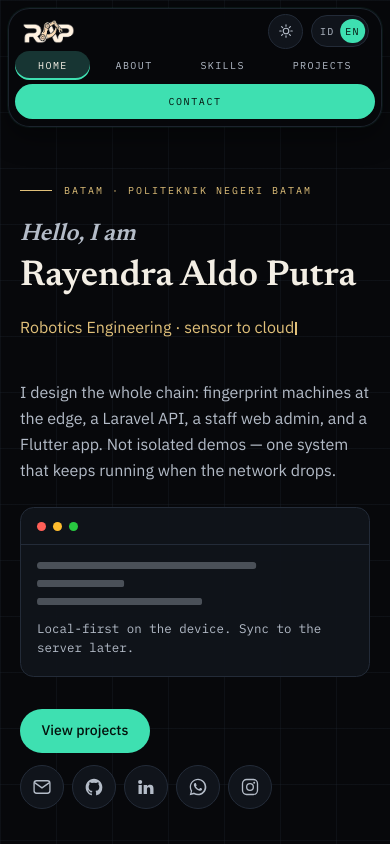
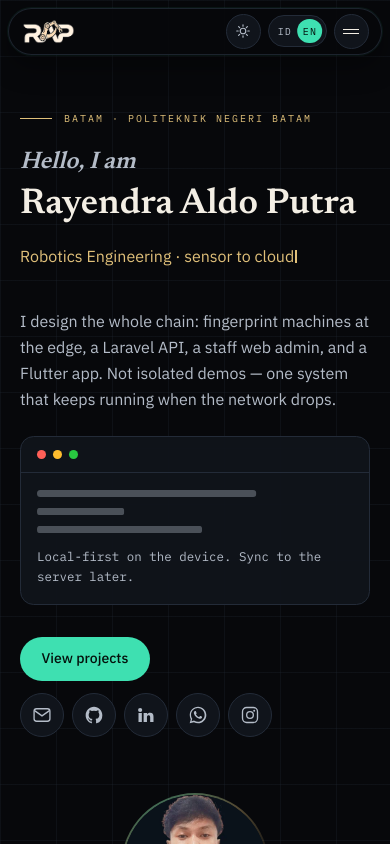
Before and after one commit to raldoputradev/raldoputradev.github.io, a Next.js app: page /en/ in a window 390 px wide. Shown: the top 844 px of the page. Built offline with nearby package versions, Linux system fonts and the light colour scheme.

Commit message:
Restore the hamburger menu and keep its highlight in sync while the page scrolls.

```diff
--- a/app/globals.css
+++ b/app/globals.css
@@ -226,16 +226,13 @@ body {
   padding: 0 10px;
 }
 
-.site-nav-shell {
-  max-width: 72rem;
-  margin: 0 auto;
-}
-
 .site-nav-bar {
   display: grid;
   grid-template-columns: auto 1fr auto;
   align-items: center;
   gap: 0.85rem;
+  max-width: 72rem;
+  margin: 0 auto;
   padding: 0.4rem 0.45rem 0.4rem 0.65rem;
   border: 1px solid color-mix(in srgb, var(--line) 78%, transparent);
   border-radius: 999px;
@@ -249,6 +246,11 @@ body {
   .site-nav-bar {
     backdrop-filter: blur(16px);
   }
+}
+
+.site-nav-bar.is-open {
+  border-bottom-left-radius: 1.35rem;
+  border-bottom-right-radius: 1.35rem;
 }
 
 .site-nav-brand {
@@ -294,7 +296,8 @@ body {
   gap: 0.45rem;
 }
 
-.site-nav .theme-toggle {
+.site-nav .theme-toggle,
+.site-nav-menu {
   width: 2.35rem;
   height: 2.35rem;
 }
@@ -333,25 +336,40 @@ body {
     0 8px 18px color-mix(in srgb, var(--accent) 32%, transparent);
 }
 
+.site-nav-menu {
+  display: inline-flex;
+  flex-direction: column;
+  align-items: center;
+  justify-content: center;
+  gap: 0.22rem;
+  border: 1px solid var(--line);
+  border-radius: 999px;
+  color: var(--text);
+  background: var(--bg-raise);
+}
+
 .site-nav-drawer {
   display: flex;
-  flex-wrap: wrap;
-  align-items: center;
-  justify-content: center;
-  gap: 0.15rem;
-  padding: 0 0.4rem 0.45rem;
+  flex-direction: column;
+  gap: 0.2rem;
+  max-width: 72rem;
+  margin: 8px auto 0;
+  padding: 0.55rem;
+  border: 1px solid color-mix(in srgb, var(--line) 78%, transparent);
+  border-radius: 1.35rem;
+  background: color-mix(in srgb, var(--bg) 88%, transparent);
   font-family: var(--font-mono), ui-monospace, monospace;
-  font-size: 10px;
-  letter-spacing: 0.14em;
+  font-size: 12px;
+  letter-spacing: 0.16em;
   text-transform: uppercase;
   color: var(--muted);
+  box-shadow: 0 12px 28px var(--shade);
+  backdrop-filter: blur(16px);
 }
 
 .site-nav-drawer-link {
-  flex: 1 1 auto;
-  border-radius: 999px;
-  padding: 0.42rem 0.45rem;
-  text-align: center;
+  border-radius: 0.9rem;
+  padding: 0.78rem 0.9rem;
   transition:
     color 0.2s ease,
     background-color 0.2s ease,
@@ -360,22 +378,21 @@ body {
 
 .site-nav-drawer-link.is-active {
   color: var(--text);
-  background: color-mix(in srgb, var(--accent) 16%, var(--bg-raise));
-  box-shadow: inset 0 -2px 0 var(--accent);
+  background: color-mix(in srgb, var(--accent) 14%, var(--bg-raise));
+  box-shadow: inset 3px 0 0 var(--accent);
 }
 
 .site-nav-drawer-cta {
   display: flex;
   align-items: center;
   justify-content: center;
-  flex: 1 0 100%;
-  min-height: 2.15rem;
-  margin-top: 0.12rem;
+  margin-top: 0.35rem;
+  min-height: 2.7rem;
   border-radius: 999px;
   background: var(--accent);
   color: var(--on-accent);
   font-weight: 500;
-  letter-spacing: 0.16em;
+  letter-spacing: 0.18em;
 }
 
 .site-nav-drawer-cta.is-active {
@@ -387,32 +404,9 @@ body {
     padding: 0 8px;
   }
 
-  #home,
-  #about,
-  #skills,
-  #projects,
-  #architecture,
-  #contact {
-    scroll-margin-top: 8rem;
-  }
-
-  .site-nav-shell {
-    border: 1px solid color-mix(in srgb, var(--line) 78%, transparent);
-    border-radius: 1.35rem;
-    background: color-mix(in srgb, var(--bg) 92%, transparent);
-    box-shadow:
-      0 10px 28px var(--shade),
-      0 0 0 1px color-mix(in srgb, var(--accent) 8%, transparent);
-    backdrop-filter: blur(16px);
-  }
-
   .site-nav-bar {
     gap: 0.4rem;
-    padding: 0.3rem 0.35rem 0.15rem 0.45rem;
-    border: 0;
-    border-radius: 0;
-    background: transparent;
-    box-shadow: none;
+    padding: 0.3rem 0.35rem 0.3rem 0.45rem;
   }
 
   .site-nav-cta {
@@ -428,7 +422,8 @@ body {
     width: 3.65rem;
   }
 
-  .site-nav .theme-toggle {
+  .site-nav .theme-toggle,
+  .site-nav-menu {
     width: 2.2rem;
     height: 2.2rem;
   }
@@ -439,7 +434,7 @@ body {
     display: flex;
   }
 
-  .site-nav-drawer {
+  .site-nav-menu {
     display: none;
   }
 
--- a/components/Header.tsx
+++ b/components/Header.tsx
@@ -13,12 +13,14 @@ const sections = ["home", "about", "skills", "projects", "contact"] as const;
 export function Header({ locale }: { locale: Locale }) {
   const copy = getCopy(locale);
   const [active, setActive] = useState<string>("home");
+  const [open, setOpen] = useState(false);
   const navRef = useRef<HTMLElement>(null);
   const lockRef = useRef<string | null>(null);
 
   const goTo = (id: string) => {
     setActive(id);
     lockRef.current = id;
+    setOpen(false);
     window.setTimeout(() => {
       if (lockRef.current === id) {
         lockRef.current = null;
@@ -78,8 +80,7 @@ export function Header({ locale }: { locale: Locale }) {
 
   return (
     <header ref={navRef} className="site-nav">
-      <div className="site-nav-shell">
-        <div className="site-nav-bar">
+      <div className={`site-nav-bar${open ? " is-open" : ""}`}>
         <a href="#home" className="site-nav-brand" onClick={() => goTo("home")}>
           <Image
             src="/logo-rap.png"
@@ -114,10 +115,22 @@ export function Header({ locale }: { locale: Locale }) {
           >
             {copy.nav.contact}
           </a>
+          <button
+            type="button"
+            onClick={() => setOpen((value) => !value)}
+            aria-expanded={open}
+            aria-label={open ? "Tutup menu" : "Menu"}
+            aria-controls={open ? "mobile-nav" : undefined}
+            className="site-nav-menu md:hidden"
+          >
+            <span className={`h-px w-4 bg-current transition-transform ${open ? "translate-y-[3px] rotate-45" : ""}`} />
+            <span className={`h-px w-4 bg-current transition-transform ${open ? "-translate-y-[3px] -rotate-45" : ""}`} />
+          </button>
         </div>
       </div>
 
-        <nav id="mobile-nav" className="site-nav-drawer md:hidden" aria-label="Mobile">
+      {open ? (
+        <nav id="mobile-nav" className="site-nav-drawer md:hidden">
           {links.map((id) => (
             <a
               key={id}
@@ -136,7 +149,7 @@ export function Header({ locale }: { locale: Locale }) {
             {copy.nav.contact}
           </a>
         </nav>
-      </div>
+      ) : null}
     </header>
   );
 }
```
Lines whose indentation alone changed are shown as unchanged.
